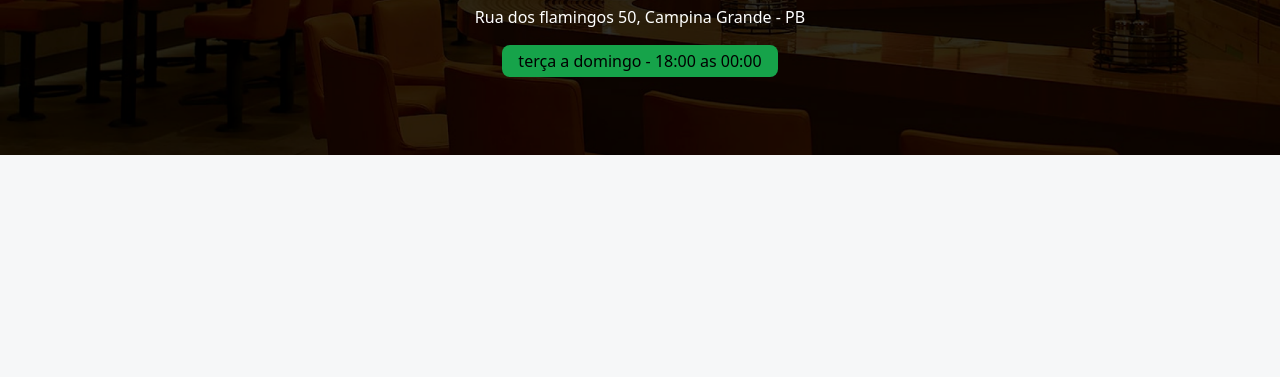
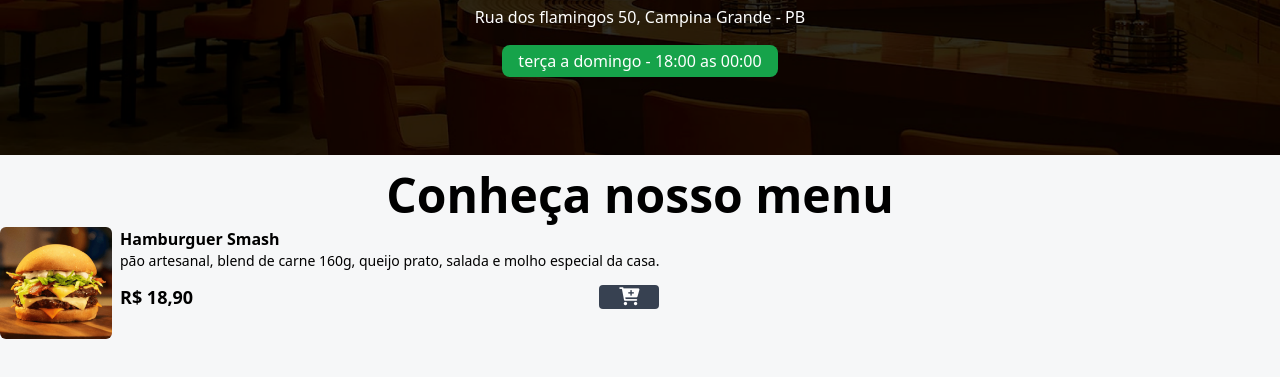
Before and after one commit to thiagoeu/cardapio, a website: page index.html in a window 1280 px wide. Shown: the part 265-642 px from the top of the page. Drawn offline with Linux system fonts and the light colour scheme.

Commit message:
feat:: menu products

```diff
--- a/index.html
+++ b/index.html
@@ -4,6 +4,7 @@
     <meta charset="UTF-8">
     <meta name="viewport" content="width=device-width, initial-scale=1.0">
     <link rel="stylesheet" href="./styles/output.css">
+    <link rel="stylesheet" href="https://cdnjs.cloudflare.com/ajax/libs/font-awesome/6.0.0-beta3/css/all.min.css" integrity="sha512-Fo3rlrZj/k7ujTnHg4CGR2D7kSs0v4LLanw2qksYuRlEzO+tcaEPQogQ0KaoGN26/zrn20ImR1DfuLWnOo7aBA==" crossorigin="anonymous" referrerpolicy="no-referrer" />
     <title>SeuBurguer</title>
 </head>
 <body>
@@ -20,11 +21,44 @@
             <span class="text-white font-medium">Rua dos flamingos 50, Campina Grande - PB</span>
 
             <div class="bg-green-600 px-4 py-1 rounded-lg mt-4 id="date-span">
-                <span> terça a domingo - 18:00 as 00:00</span>
+                <span class="text-white font-medium"> terça a domingo - 18:00 as 00:00</span>
             </div>
 
         </div>
 
     </header>
+
+    <h2 class="text-2xl md:text-5xl font-bold text-center mt-4 mb-2 "> Conheça nosso menu </h2>
+    <!-- inicio menu -->
+    <div id="menu">
+
+        <menu>
+
+            <!-- produto item-->
+            <div class="flex gap-2">
+                <img src="./assets/hamb-1.png"
+                alt="smash"
+                class="w-28 h-28 rounded-md hover:scale-110 hover:-rotate-2 duration-300 "
+                >
+
+                <div>
+                    <p class="font-bold">Hamburguer Smash</p>
+                    <p class="text-sm">pão artesanal, blend de carne 160g, queijo prato, salada e molho especial da casa.</p>
+
+                    <div class="flex items-center gap-2 justify-between mt-3">
+                        <p class="font-bold text-lg"> R$ 18,90</p>
+                        <button class="bg-gray-700 px-5 rounded add-to-cart-btn">
+                            <i class="fa fa-cart-plus text-lg text-white"></i>
+                        </button>
+                    </div>
+                </div>
+            </div>
+                <!-- fim produto item-->
+        </menu>
+
+    </div>
+
+    <!-- fim menu -->
+
 </body>
 </html>
```
Also changed, not shown: styles/output.css.
